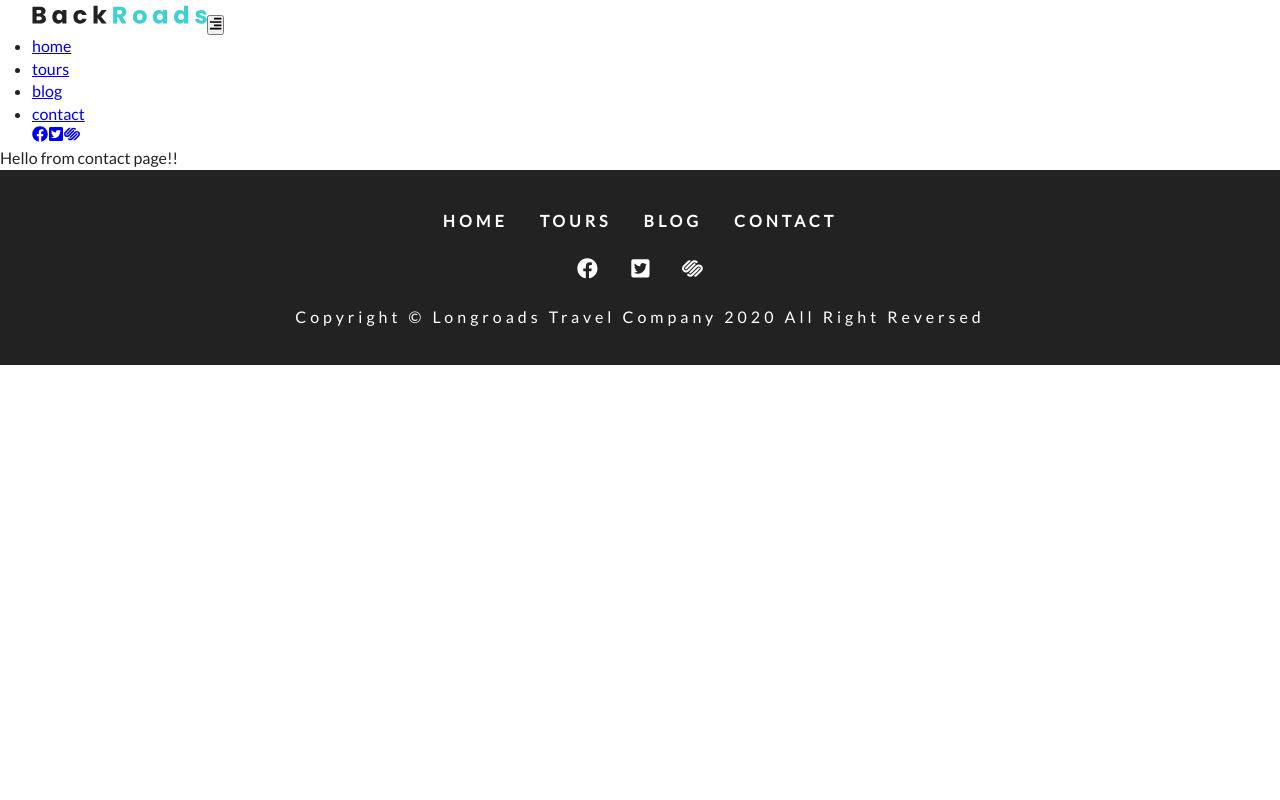
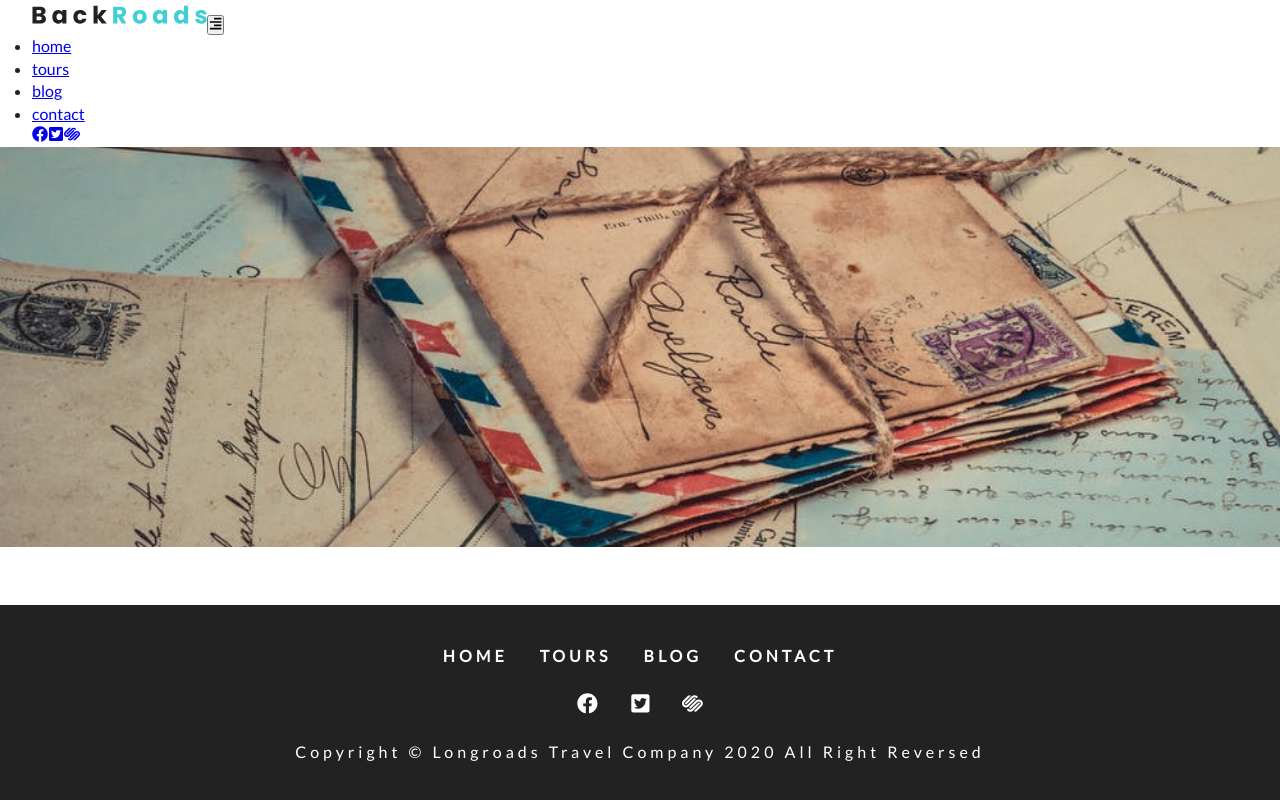
Before and after one commit to kesatriajerseyhitam/groot-roads, a Gatsby site: page /contact in a window 1280 px wide. Built offline with nearby package versions, Linux system fonts and the light colour scheme; Gatsby itself is replaced by a stand-in of ours.

Commit message:
feature(home-about-tours-contact): Setting up background image

```diff
--- a/src/components/layout/index.jsx
+++ b/src/components/layout/index.jsx
@@ -1,17 +1,20 @@
-import React from 'react'
-import './styles.scss'
+import React from 'react';
+import './styles.scss';
+import PropTypes from 'prop-types';
 
-import Footer from '../footer'
-import Navbar from '../navbar'
+import Footer from '../footer';
+import Navbar from '../navbar';
 
-const Layout = ({ children }) => {
-  return (
-    <>
-      <Navbar />
-        { children }
-      <Footer />
-    </>
-  )
-}
+const Layout = ({ children }) => (
+  <div className="main">
+    <Navbar />
+    { children }
+    <Footer />
+  </div>
+);
 
-export default Layout
+Layout.propTypes = {
+  children: PropTypes.element.isRequired,
+};
+
+export default Layout;
--- a/src/components/layout/styles.scss
+++ b/src/components/layout/styles.scss
@@ -72,7 +72,8 @@ p {
   background: transparent;
   color: var(--primaryColor);
 }
-main {
+
+.main {
   min-height: 100vh;
   display: flex;
   flex-direction: column;
--- a/src/components/styled-hero/index.jsx
+++ b/src/components/styled-hero/index.jsx
@@ -1,3 +1,5 @@
+/* eslint-disable react/require-default-props */
+/* eslint-disable react/forbid-prop-types */
 import React from 'react';
 
 import BackgroundImage from 'gatsby-background-image';
@@ -21,19 +23,19 @@ const StyledHero = ({
 );
 
 StyledHero.propTypes = {
-  children: PropTypes.isRequired,
-  className: PropTypes.isRequired,
-  home: PropTypes.isRequired,
-  img: PropTypes.isRequired,
+  children: PropTypes.element.isRequired,
+  className: PropTypes.string,
+  home: PropTypes.string,
+  img: PropTypes.object.isRequired,
 };
 
 export default styled(StyledHero)`
   align-items: center;
-  background: ${(props) => (props.hpme ? 'linear-gradient(rgba(63, 208, 212, 0.7), rgba(0, 0, 0, 0.7))' : 'none')};
+  background: ${(props) => (props.home ? 'linear-gradient(rgba(63, 208, 212, 0.7), rgba(0, 0, 0, 0.7))' : 'none')};
   background-position: center;
   background-size: cover;
   display: flex;
-  min-height: ${(props) => (props.hpme ? 'calc(100vh - 62px)' : '50vh')};
+  min-height: ${(props) => (props.home ? 'calc(100vh - 62px)' : '50vh')};
   justify-content: center;
   opacity: 1 !important;
 `;
--- a/src/pages/contact/index.jsx
+++ b/src/pages/contact/index.jsx
@@ -1,12 +1,34 @@
-import React from 'react'
-import Layout from '../../components/layout'
+/* eslint-disable react/forbid-prop-types */
+import React from 'react';
 
-const Contact = () => {
-  return (
-    <Layout>
-      Hello from contact page!!
-    </Layout>
-  )
-}
+import { graphql } from 'gatsby';
+import PropTypes from 'prop-types';
 
-export default Contact
+import Layout from '../../components/layout';
+import StyledHero from '../../components/styled-hero';
+
+export const query = graphql`
+  query {
+    connectBcg: file(relativePath:{eq: "connectBcg.jpeg"}) {
+      childImageSharp {
+        fluid(quality: 90, maxWidth: 4160) {
+          ...GatsbyImageSharpFluid_withWebp
+        }
+      }
+    }
+  }
+`;
+
+const Contact = ({ data }) => (
+  <Layout>
+    <StyledHero
+      img={data.connectBcg.childImageSharp.fluid}
+    />
+  </Layout>
+);
+
+Contact.propTypes = {
+  data: PropTypes.object.isRequired,
+};
+
+export default Contact;
```
Also changed, not shown: src/pages/blog/index.jsx (+29 -4 lines), src/pages/index.jsx (+36 -12 lines), src/pages/tours/index.jsx (+31 -10 lines).
